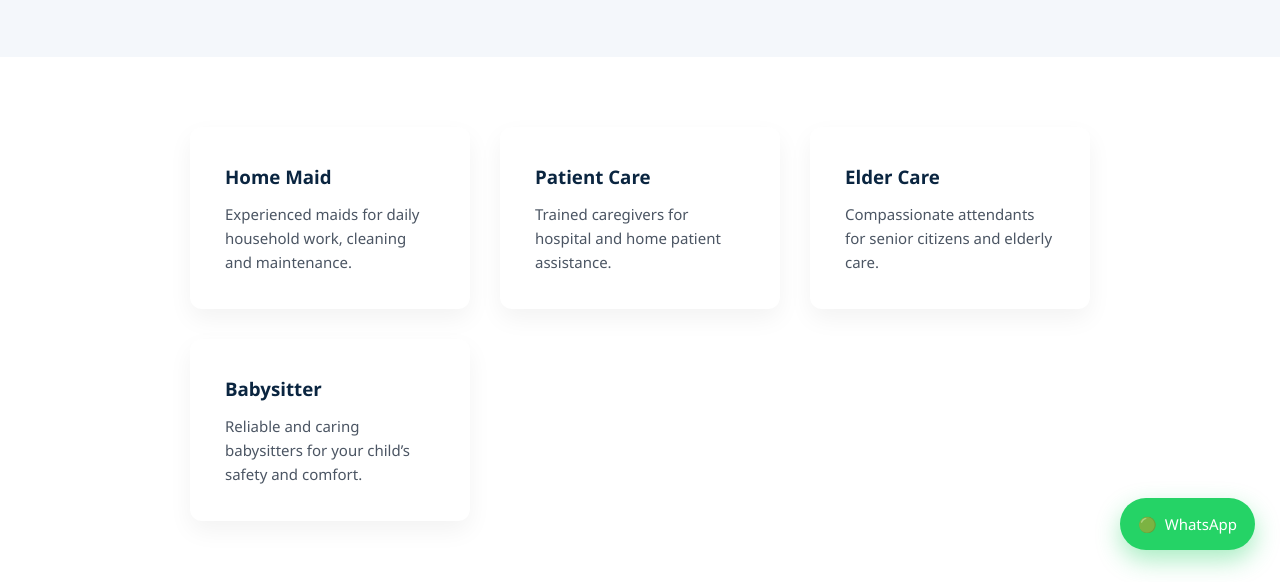
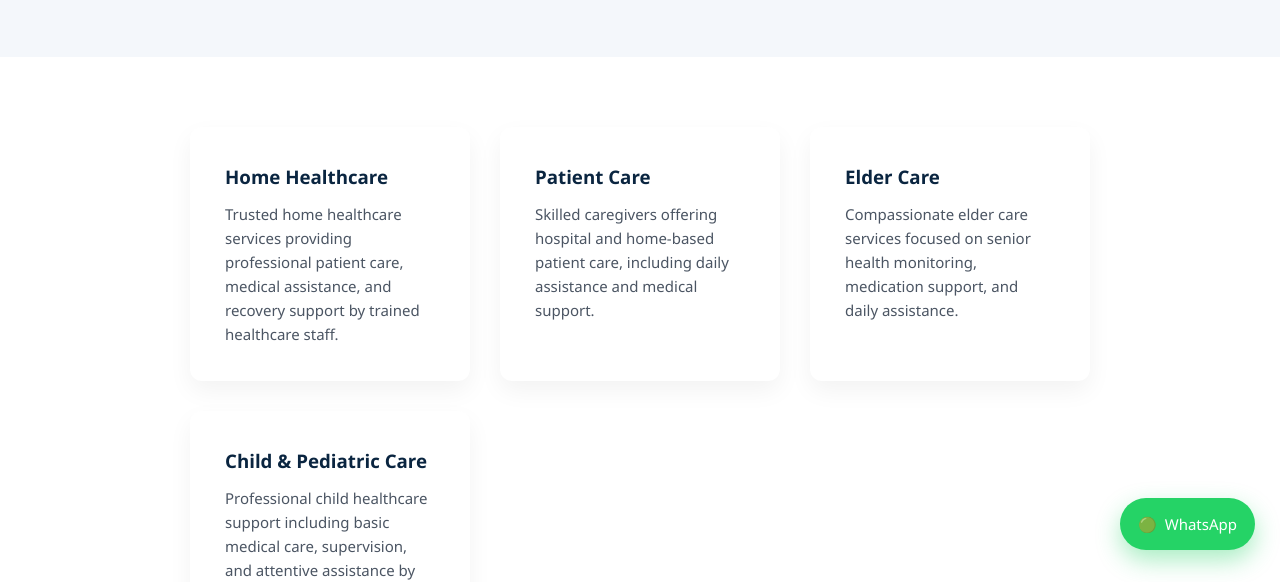
Before and after one commit to dnaglobalstaffing/dnaglobalstaffing, a website: page public/services.html in a window 1280 px wide. Shown: the part 225-807 px from the top of the page. Drawn offline with Linux system fonts and the light colour scheme.

Commit message:
Update services.html
added

```diff
--- a/public/services.html
+++ b/public/services.html
@@ -39,25 +39,35 @@
     <div class="services-wrapper">
 
       <div class="service-item">
-        <h3>Home Maid</h3>
-        <p>Experienced maids for daily household work, cleaning and maintenance.</p>
+  <h3>Home Healthcare</h3>
+  <p>
+    Trusted home healthcare services providing professional patient care,
+    medical assistance, and recovery support by trained healthcare staff.
+  </p>
 </div>
 
 <div class="service-item">
   <h3>Patient Care</h3>
-        <p>Trained caregivers for hospital and home patient assistance.</p>
+  <p>
+    Skilled caregivers offering hospital and home-based patient care,
+    including daily assistance and medical support.
+  </p>
 </div>
 
 <div class="service-item">
   <h3>Elder Care</h3>
-        <p>Compassionate attendants for senior citizens and elderly care.</p>
+  <p>
+    Compassionate elder care services focused on senior health monitoring,
+    medication support, and daily assistance.
+  </p>
 </div>
 
 <div class="service-item">
-        <h3>Babysitter</h3>
-        <p>Reliable and caring babysitters for your child’s safety and comfort.</p>
-      </div>
-
+  <h3>Child & Pediatric Care</h3>
+  <p>
+    Professional child healthcare support including basic medical care,
+    supervision, and attentive assistance by trained caregivers.
+  </p>
 </div>
   </section>
 
```
Lines whose indentation alone changed are shown as unchanged.
